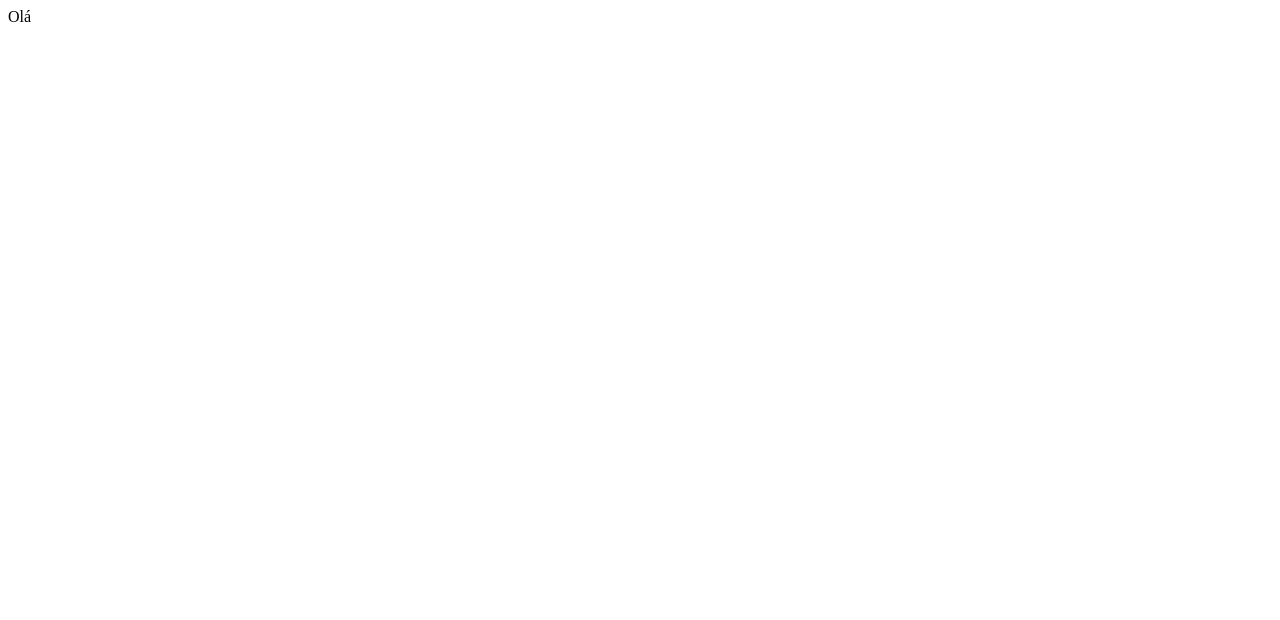
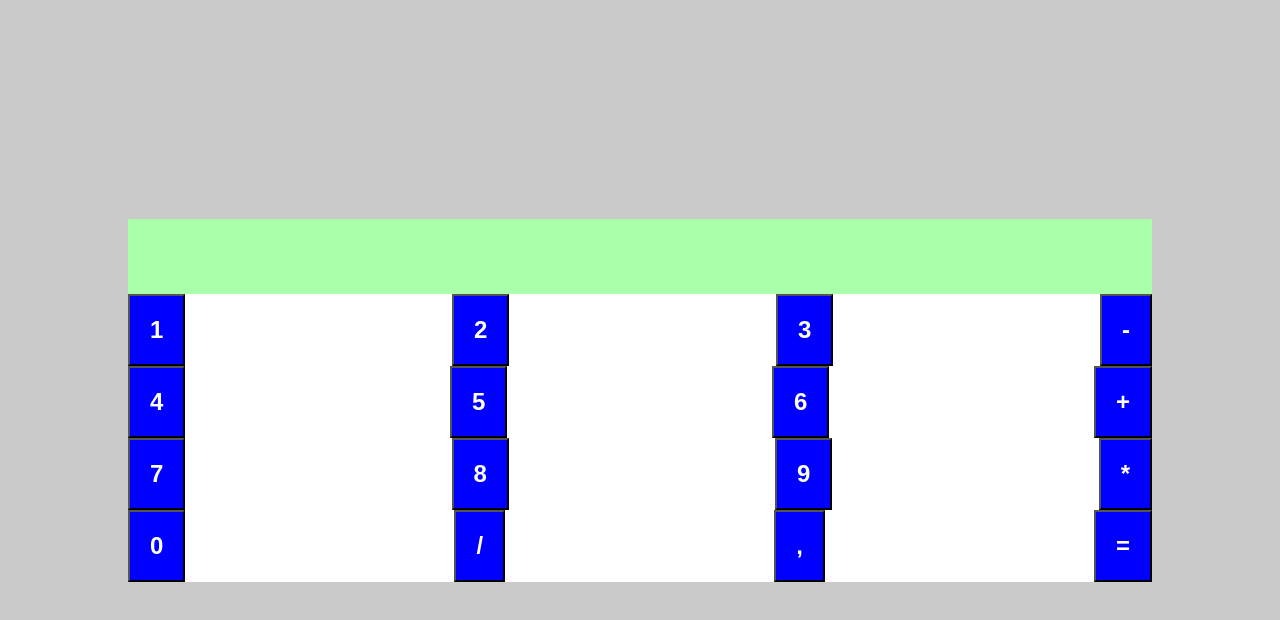
Before and after one commit to osmanbastos/calculadoraReact, a React (Create React App) app: page / in a window 1280 px wide. Shown: the top 620 px of the page. Built offline with nearby package versions, Linux system fonts and the light colour scheme.

Commit message:
Criados botões e input

```diff
--- a/src/App.js
+++ b/src/App.js
@@ -1,10 +1,38 @@
-
+import { Container, Content, Row, Column } from './styles'
+import Input from './components/Input'
+import Button from './components/Button'
 
 const App = () => {
   return (
-    <div className="App">
-      Olá
-    </div>
+    <Container>
+      <Content>
+        <Input />
+        <Row>
+          <Button label={"1"}/>
+          <Button label={"2"}/>
+          <Button label={"3"}/>
+          <Button label={"-"}/>
+        </Row>
+        <Row>
+          <Button label={"4"}/>
+          <Button label={"5"}/>
+          <Button label={"6"}/>
+          <Button label={"+"}/>
+        </Row>
+        <Row>
+          <Button label={"7"}/>
+          <Button label={"8"}/>
+          <Button label={"9"}/>
+          <Button label={"*"}/>
+        </Row>
+        <Row>
+          <Button label={"0"}/>
+          <Button label={"/"}/>
+          <Button label={","}/>
+          <Button label={"="}/>
+        </Row>
+      </Content>
+    </Container>
   );
 }
 
--- a/src/components/Button/index.js
+++ b/src/components/Button/index.js
@@ -1,10 +1,10 @@
+import {ButtonContainer} from './styles'
 
-
-const Button = () => {
+const Button = ({label, onClick}) => {
     return (
-      <div className="App">
-        Olá
-      </div>
+      <ButtonContainer onClick={onClick}>
+        {label}
+      </ButtonContainer>
     );
   }
 
--- a/src/components/Button/styles.js
+++ b/src/components/Button/styles.js
@@ -1 +1,10 @@
 import styled from 'styled-components';
+
+export const ButtonContainer = styled.button`
+    padding: 20px;
+    border: 1px splid #CDCDCD;
+    background-color: #0000FF;
+    color: #FFFFFF;
+    font-size: 24px;
+    font-weight: 700;
+`
--- a/src/components/Input/index.js
+++ b/src/components/Input/index.js
@@ -1,10 +1,10 @@
-
+import {InputContainer} from './styles'
 
 const Input = () => {
     return (
-      <div className="App">
-        Olá
-      </div>
+      <InputContainer>
+      <input />
+      </InputContainer>
     );
   }
 
--- a/src/components/Input/styles.js
+++ b/src/components/Input/styles.js
@@ -1 +1,29 @@
 import styled from 'styled-components';
+
+export const InputContainer = styled.div`
+    width: 100%;
+    height: 75px;
+    background-color: #AAFFAA;
+
+    display:flex;
+    align-items: center;
+    justify-content: flex-end;
+
+    font-size: 24px;
+    font-family: 'Roboto';
+
+    input {
+        width: 100%;
+        height: 75px;
+        background-color: #AAFFAA;
+        border: 0;
+        display: flex;
+        flex-direction: column;
+        align-items: flex-end;
+        text-align: right;
+        padding: 0 10px;
+
+        font-size: 30px;
+        font-family: 'Roboto';
+    }
+`
--- /dev/null
+++ b/src/global.js
@@ -0,0 +1,9 @@
+import { createGlobalStyle } from 'styled-components'
+
+const GlobalStyles = createGlobalStyle`
+    *, body {
+        margin: 0;
+        padding: 0;
+    }
+`
+export default GlobalStyles;
--- a/src/index.js
+++ b/src/index.js
@@ -1,10 +1,12 @@
 import React from 'react';
 import ReactDOM from 'react-dom/client';
 import App from './App';
+import GlobalStyles from './global';
 
 const root = ReactDOM.createRoot(document.getElementById('root'));
 root.render(
   <React.StrictMode>
+    <GlobalStyles />
     <App />
   </React.StrictMode>
 );
--- /dev/null
+++ b/src/styles.js
@@ -0,0 +1,29 @@
+import styled from 'styled-components';
+
+export const Container = styled.div`
+    width: 100%;
+    height: 100vh;
+    background-color: #CACACA;
+
+    display: flex;
+    align-items: center;
+    justify-content: center;
+`
+
+export const Content = styled.div`
+    background-color: #FFFFFF;
+    width: 80%;
+    min-height: 350px;
+`
+export const Row = styled.div`
+    display: flex;
+    flex-direction: row;
+    justify-content: space-between;
+    align-itens: center;
+`
+export const Column = styled.div`
+    display: flex;
+    flex-direction: column;
+    justify-content: space-between;
+    align-itens: center;
+`
```
